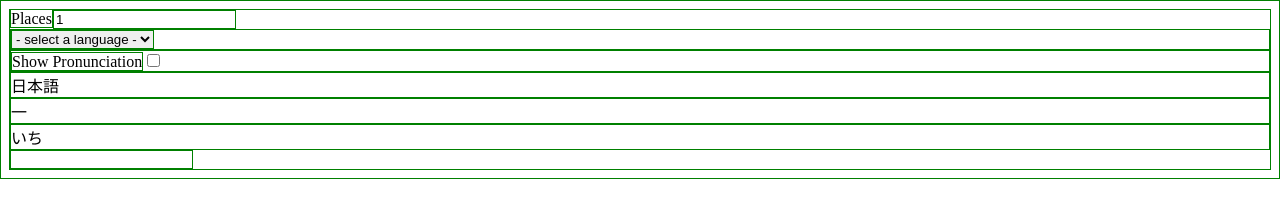
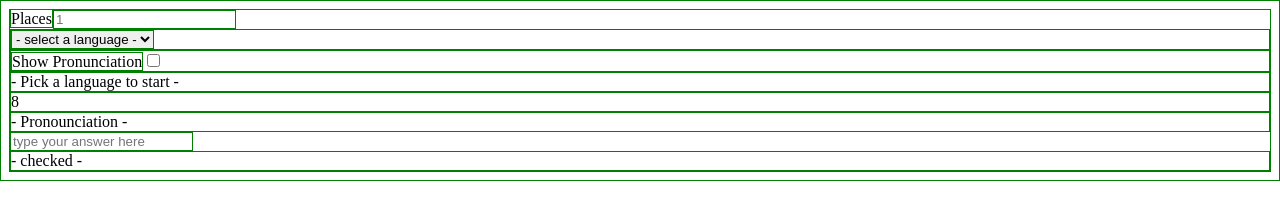
Before and after one commit to aneylon/learn-to-count, a plain HTML site: page index.html in a window 1280 px wide. Drawn offline with Linux system fonts and the light colour scheme.

Commit message:
(feat) number generation checking and interaction complete

```diff
--- a/css/style.css
+++ b/css/style.css
@@ -1,3 +1,11 @@
 * {
   border: solid green 1px;
 }
+
+.correct {
+  background-color: lightgreen;
+}
+
+.incorrect {
+  background-color: lightsalmon;
+}
--- a/index.html
+++ b/index.html
@@ -8,7 +8,7 @@
   <link rel="stylesheet" href="css/style.css">
 </head>
 <body>
-  <label for="">Places</label><input type="text" id="length" value="1">
+  <label>Places</label><input type="text" id="length" placeholder="1">
   <div>
     <select onChange="selected(this.value)">
       <option value=""> - select a language - </option>
@@ -20,10 +20,11 @@
   <div>
     <label>Show Pronunciation</label><input type="checkbox" id="showPro">
   </div>
-  <div id="selectedLanguage">日本語</div>
-  <div id="number">一</div>
-  <div id="pronunciation">いち</div>
-  <input type="text" id="answer">
+  <div id="selectedLanguage"> - Pick a language to start - </div>
+  <div id="number"> - Number - </div>
+  <div id="pronunciation"> - Pronounciation - </div>
+  <input type="text" id="answer" placeholder="type your answer here" onkeypress="LearnToCount.check(event)">
+  <div id="checked"> - checked - </div>
 
   <script src="js/app.js" charset="utf-8"></script>
   <script src="lang/japanese.js" charset="utf-8"></script>
--- a/js/app.js
+++ b/js/app.js
@@ -1,26 +1,62 @@
-console.log('test')
-var pickedLang = function(){
-  console.log('picked')
+// Using Module Design Pattern to namespace the app
+var LearnToCount = (function(){
+  return {
+    currentNumber: 0,
+    pickRandom: function(max, min){
+      max = max || 2
+      min = min || 0
+      return Math.floor(Math.random() * (max - min + 1) + min)
+    },
+    makeNumber: function(length){
+      var output = String(this.pickRandom(9,1))
+      while(length > 1){
+        output += this.pickRandom(9)
+        length--
       }
-
-var selected = function(value){
+      return output
+    },
+    selected: function(value){
       if ( value === '日本語')
         console.log(japanese)
       else
         console.log(value)
+    },
+    pickedLang: function(){
+      console.log('picked')
+    },
+    setText: function(elementID, text){
+      document.getElementById(elementID).innerHTML = text
+    },
+    addClassById: function(elementID, newClass){
+      document.getElementById(elementID).className = newClass
+    },
+    getLength: function(){
+      var lengthField = document.getElementById('length')
+      var length = Number(lengthField.value)
+      if(isNaN(length) || length < 1){
+        length = 1
+        lengthField.value = ''
       }
 
-var makeNumber = function(length){
-  var output = String(pickRandom(9,1))
-  while(length > 1){
-    output += pickRandom(9)
-    length--
+      return length
+    },
+    next: function(){
+      this.currentNumber = this.makeNumber(this.getLength())
+      this.setText('number',this.currentNumber)
+    },
+    check: function(event){
+      if(event.which === 13) {
+        var answerField = document.getElementById('answer')
+        var answer = answerField.value
+        answerField.value = ''
+        if(answer === this.currentNumber){
+          this.addClassById('checked', 'correct')
+        } else {
+          this.addClassById('checked', 'incorrect')
         }
-  return output
+        this.next()
       }
-
-var pickRandom = function(max, min){
-  max = max || 2
-  min = min || 0
-  return Math.floor(Math.random() * (max - min + 1) + min)
     }
+  }
+})()
+LearnToCount.next()
```
Lines whose indentation alone changed are shown as unchanged.
